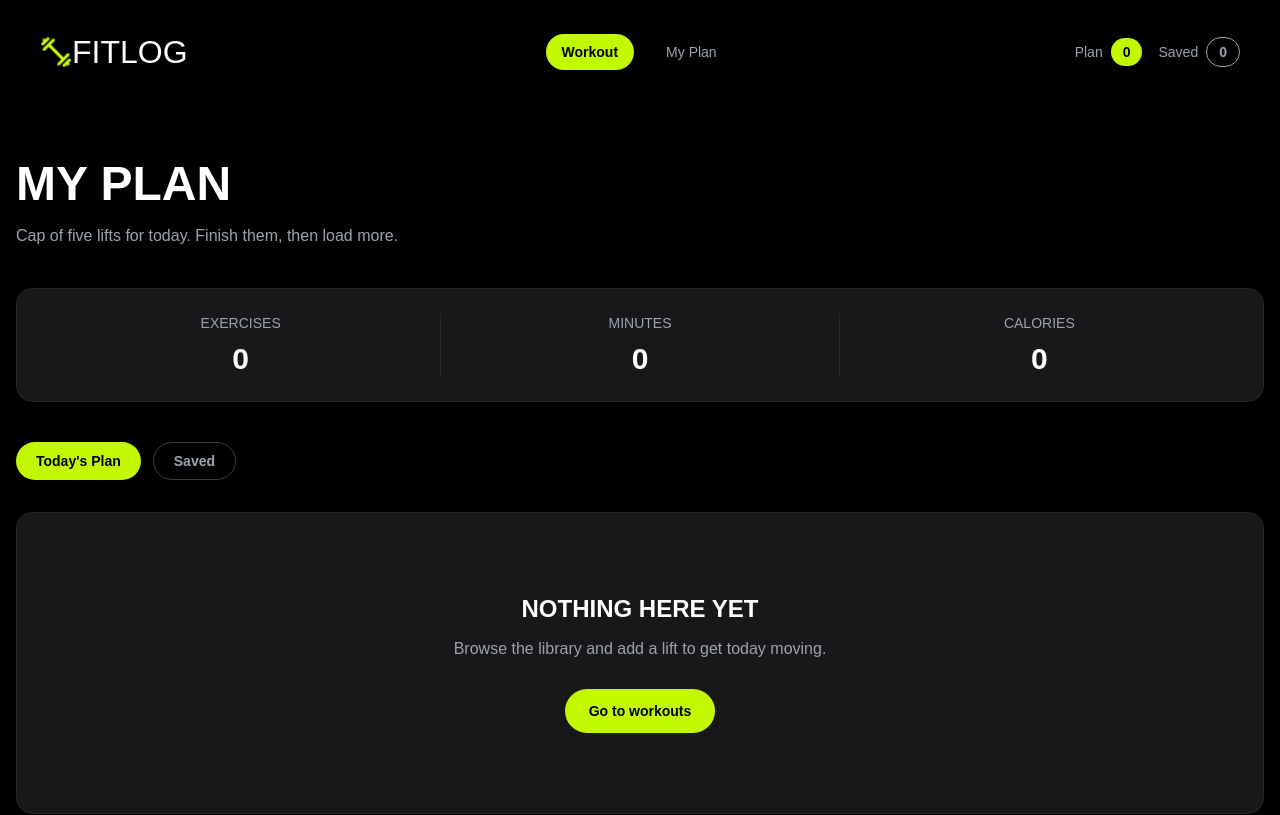
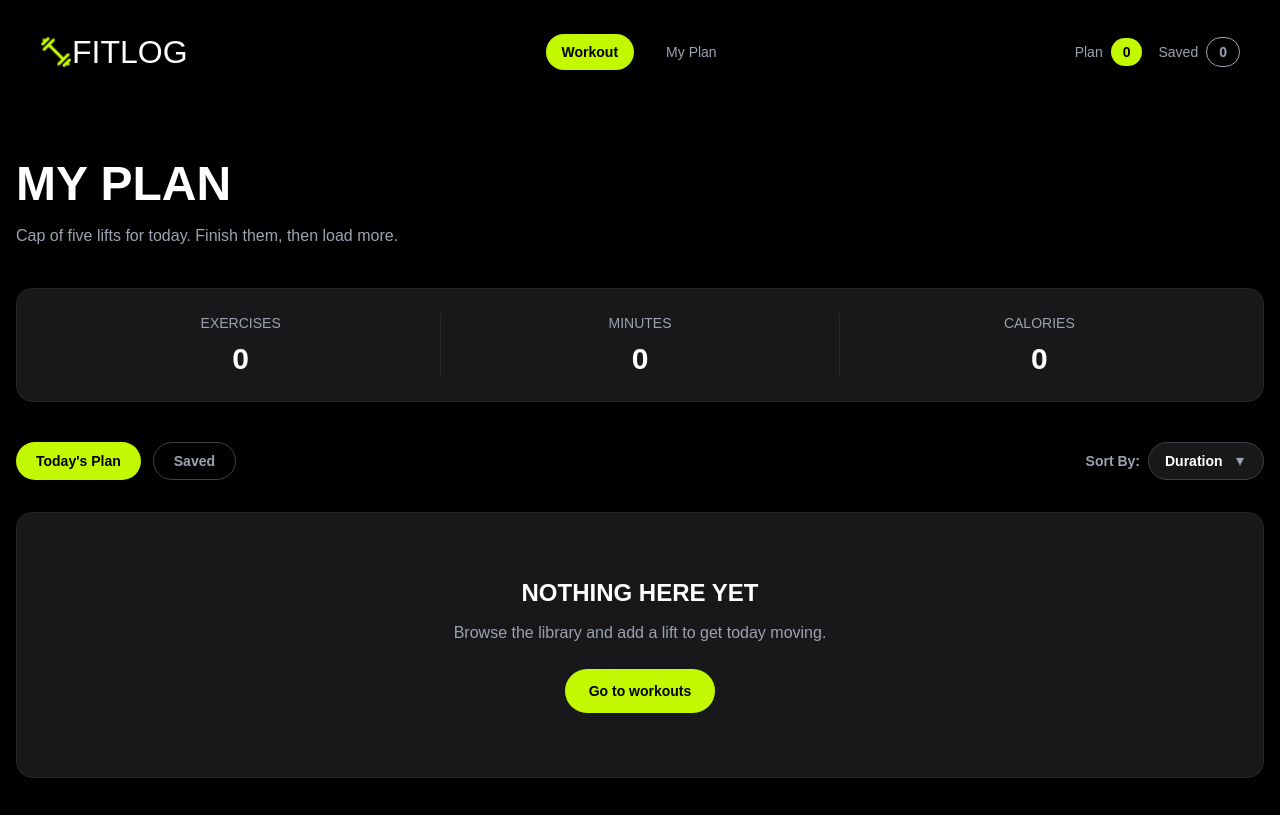
Before and after one commit to ahmedZubaer911/Fit-log, a Next.js app: page /my-plan in a window 1280 px wide. Shown: the top 815 px of the page. Built offline with nearby package versions, Linux system fonts and the light colour scheme.

Commit message:
Improve my plan and workout actions

```diff
--- a/src/app/layout.tsx
+++ b/src/app/layout.tsx
@@ -5,26 +5,25 @@ import { FitLogProvider } from "@/context/FitLogContext";
 import { Toaster } from "react-hot-toast";
 import Footer from "@/components/Footer";
 
-
 export const metadata: Metadata = {
-  title: "Create Next App",
+  title: "Fit Log App",
   description: "Generated by create next app",
 };
 
 export default function RootLayout({ children }: LayoutProps<"/">) {
   return (
-    <html
-      lang="en"
-    >
+    <html lang="en">
       <body className="min-h-full flex flex-col">
         <FitLogProvider>
-        <Navbar />
-        {children}
-        <Footer/>
-        <Toaster position="top-right" />
+          <Navbar />
+
+          <main className="flex-1">{children}</main>
+
+          <Footer />
+
+          <Toaster position="top-right" />
         </FitLogProvider>
-        </body>
-
+      </body>
     </html>
   );
 }
--- a/src/app/my-plan/page.tsx
+++ b/src/app/my-plan/page.tsx
@@ -8,32 +8,41 @@ import { useFitLog } from "@/context/FitLogContext";
 import { useState } from "react";
 
 export default function MyPlanPage() {
-  const {
-    todayPlan,
-    savedWorkouts,
-    removeFromPlan,
-    removeFromSaved,
-    completedWorkouts,
-    markAsDone,
-  } = useFitLog();
+  const { todayPlan, savedWorkouts, removeFromPlan, removeFromSaved } =
+    useFitLog();
 
   const [activeTab, setActiveTab] = useState<"plan" | "saved">("plan");
+  const [planSortBy, setPlanSortBy] = useState<
+    "duration" | "calories" | "rating"
+  >("duration");
 
-  const workouts = activeTab === "plan" ? todayPlan : savedWorkouts;
+  const [savedSortBy, setSavedSortBy] = useState<
+    "duration" | "calories" | "rating"
+  >("duration");
 
-  const totalMinutes = todayPlan.reduce(
+  const sortBy = activeTab === "plan" ? planSortBy : savedSortBy;
+
+  const workouts = [...(activeTab === "plan" ? todayPlan : savedWorkouts)].sort(
+    (a, b) => {
+      if (sortBy === "duration") return a.duration - b.duration;
+      if (sortBy === "calories") return a.caloriesBurned - b.caloriesBurned;
+      return b.rating - a.rating;
+    },
+  );
+
+  const totalMinutes = workouts.reduce(
     (total, workout) => total + workout.duration,
     0,
   );
 
-  const totalCalories = todayPlan.reduce(
+  const totalCalories = workouts.reduce(
     (total, workout) => total + workout.caloriesBurned,
     0,
   );
 
   function handleDone(id: number) {
-    markAsDone(id);
-    toast.success("Workout marked as done");
+    removeFromPlan(id);
+    toast.success("Workout completed");
   }
 
   function handleRemove(id: number) {
@@ -68,7 +77,7 @@ export default function MyPlanPage() {
             <div className="text-center">
               <p className="text-sm text-[#9CA3AF]">EXERCISES</p>
               <p className="mt-2 text-3xl font-bold text-white">
-                {todayPlan.length}
+                {workouts.length}
               </p>
             </div>
 
@@ -88,8 +97,9 @@ export default function MyPlanPage() {
           </div>
         </div>
 
-        {/* Tabs */}
-        <div className="mb-8 flex gap-3">
+        {/* Tabs + Sort */}
+        <div className="mb-8 flex items-center justify-between gap-4">
+          <div className="flex gap-3">
             <button
               onClick={() => setActiveTab("plan")}
               className={`rounded-full px-5 py-2 text-sm font-semibold ${
@@ -112,39 +122,67 @@ export default function MyPlanPage() {
               Saved
             </button>
           </div>
+          <div className="flex items-center gap-2">
+            <span className="text-sm font-semibold text-[#9CA3AF]">
+              Sort By:
+            </span>
+
+            <div className="relative">
+              <select
+                value={sortBy}
+                onChange={(e) => {
+                  const value = e.target.value as
+                    | "duration"
+                    | "calories"
+                    | "rating";
+
+                  if (activeTab === "plan") {
+                    setPlanSortBy(value);
+                  } else {
+                    setSavedSortBy(value);
+                  }
+                }}
+                className="appearance-none rounded-full border border-zinc-700 bg-zinc-900 py-2 pl-4 pr-10 text-sm font-semibold text-white outline-none focus:border-[#C2F800]"
+              >
+                <option value="duration">Duration</option>
+                <option value="calories">Calories</option>
+                <option value="rating">Rating</option>
+              </select>
+
+              <span className="pointer-events-none absolute right-5 top-1/2 -translate-y-1/2 text-[#9CA3AF]">
+                ▾
+              </span>
+            </div>
+          </div>
+        </div>
 
         {/* Workout list */}
         {workouts.length === 0 ? (
-          <div className="rounded-2xl border border-zinc-800 bg-zinc-900 px-6 py-20 text-center">
-            <h2 className="text-2xl font-bold text-white">NOTHING HERE YET</h2>
+          <div className="rounded-2xl border border-zinc-800 bg-zinc-900 px-6 py-16 text-center">
+            <h2 className="text-2xl font-bold uppercase text-white">
+              NOTHING HERE YET
+            </h2>
 
-            <p className="mx-auto mt-3 max-w-md text-[#9CA3AF]">
+            <p className="mt-3 text-sm text-[#9CA3AF] sm:text-base">
               Browse the library and add a lift to get today moving.
             </p>
 
             <Link
               href="/"
-              className="mt-7 inline-block rounded-full bg-[#C2F800] px-6 py-3 text-sm font-bold text-black hover:opacity-90"
+              className="mt-6 inline-block rounded-full bg-[#C2F800] px-6 py-3 text-sm font-bold text-black transition hover:opacity-90"
             >
               Go to workouts
             </Link>
           </div>
         ) : (
-          <div className="space-y-4">
-            {workouts.map((workout) => {
-              const isDone = completedWorkouts.includes(workout.id);
-
+          workouts.map((workout) => {
             return (
               <div
                 key={workout.id}
-                  className={`flex flex-col gap-5 rounded-2xl border bg-zinc-900 p-4 md:flex-row md:items-center ${
-                    isDone
-                      ? "border-[#C2F800]/40 opacity-70"
-                      : "border-zinc-800"
-                  }`}
+                className="flex min-h-45 overflow-hidden rounded-2xl border border-zinc-800 bg-zinc-900"
               >
-                  {/* Thumbnail */}
-                  <div className="relative h-40 w-full shrink-0 overflow-hidden rounded-xl md:h-28 md:w-44">
+                {/* Image */}
+                <div className="relative w-48 shrink-0">
                   <Image
                     src={workout.image}
                     alt={workout.name}
@@ -153,13 +191,9 @@ export default function MyPlanPage() {
                   />
                 </div>
 
-                  {/* Main info */}
-                  <div className="min-w-0 flex-1">
-                    <h2
-                      className={`text-xl font-bold uppercase ${
-                        isDone ? "text-[#9CA3AF] line-through" : "text-white"
-                      }`}
-                    >
+                {/* Workout information */}
+                <div className="flex flex-1 flex-col justify-center px-6 py-5">
+                  <h2 className="text-xl font-bold uppercase text-white">
                     {workout.name}
                   </h2>
 
@@ -167,8 +201,8 @@ export default function MyPlanPage() {
                     {workout.equipment}
                   </p>
 
-                    {/* Stats */}
-                    <div className="mt-4 flex flex-wrap gap-5 text-sm text-[#9CA3AF]">
+                  {/* Stats — one horizontal row */}
+                  <div className="mt-5 flex items-center gap-6 text-sm text-[#9CA3AF]">
                     <span className="inline-flex items-center gap-1.5">
                       <Clock3 size={16} />
                       {workout.duration} min
@@ -186,11 +220,11 @@ export default function MyPlanPage() {
                   </div>
                 </div>
 
-                  {/* Actions */}
-                  <div className="flex shrink-0 flex-wrap items-center gap-3">
+                {/* Actions — one horizontal row */}
+                <div className="flex shrink-0 items-center gap-3 px-5">
                   <Link
                     href={`/workouts/${workout.id}`}
-                      className="rounded-full border border-zinc-700 px-4 py-2 text-sm font-semibold text-white hover:border-[#C2F800] hover:text-[#C2F800]"
+                    className="rounded-full border border-zinc-700 px-4 py-2 text-center text-sm font-semibold text-white hover:border-[#C2F800] hover:text-[#C2F800]"
                   >
                     View Details
                   </Link>
@@ -198,11 +232,10 @@ export default function MyPlanPage() {
                   {activeTab === "plan" && (
                     <button
                       onClick={() => handleDone(workout.id)}
-                        disabled={isDone}
-                        className="inline-flex items-center gap-2 rounded-full bg-[#C2F800] px-4 py-2 text-sm font-semibold text-black disabled:cursor-default disabled:opacity-60"
+                      className="inline-flex items-center gap-2 rounded-full bg-[#C2F800] px-4 py-2 text-sm font-semibold text-black"
                     >
                       <Check size={16} />
-                        {isDone ? "Done" : "Mark as Done"}
+                      Mark as Done
                     </button>
                   )}
 
@@ -216,8 +249,7 @@ export default function MyPlanPage() {
                 </div>
               </div>
             );
-            })}
-          </div>
+          })
         )}
       </div>
     </main>
--- a/src/app/not-found.tsx
+++ b/src/app/not-found.tsx
@@ -4,9 +4,6 @@ export default function NotFound() {
   return (
     <main className="flex min-h-screen items-center justify-center bg-black px-4">
       <div className="text-center">
-        <p className="text-sm font-semibold tracking-[0.2em] text-[#C2F800]">
-          FITLOG
-        </p>
 
         <h1 className="mt-4 text-6xl font-bold text-white">404</h1>
 
--- a/src/app/page.tsx
+++ b/src/app/page.tsx
@@ -4,13 +4,12 @@ import WorkoutLibrary from "@/components/WorkoutLibrary";
 
 export default function Home() {
   return (
-    <main className="min-h-screen bg-black">
+    <>
       <Hero />
 
-      {/* Library will go here */}
       <section id="library" className="min-h-screen bg-black">
         <WorkoutLibrary />
       </section>
-    </main>
+    </>
   );
 }
--- a/src/components/WorkoutActions.tsx
+++ b/src/components/WorkoutActions.tsx
@@ -1,24 +1,30 @@
 "use client";
 
-import { Bookmark, Plus } from "lucide-react";
 import toast from "react-hot-toast";
 
 import { useFitLog } from "@/context/FitLogContext";
 import { Workout } from "@/types/workoutType";
+import { Bookmark } from "lucide-react";
 
 interface WorkoutActionsProps {
   workout: Workout;
 }
 
 export default function WorkoutActions({ workout }: WorkoutActionsProps) {
-  const { addToPlan, saveWorkout } = useFitLog();
+  const { todayPlan, savedWorkouts, addToPlan, saveWorkout } = useFitLog();
+  const isAdded = todayPlan.some((item) => item.id === workout.id);
+  const isSaved = savedWorkouts.some((item) => item.id === workout.id);
 
   function handleAddToPlan() {
+    if (isAdded) return;
+
     addToPlan(workout);
     toast.success("Added to today's plan");
   }
 
   function handleSave() {
+    if (isSaved) return;
+
     saveWorkout(workout);
     toast.success("Saved for later");
   }
@@ -27,15 +33,24 @@ export default function WorkoutActions({ workout }: WorkoutActionsProps) {
     <div className="mt-10 flex flex-wrap gap-4">
       <button
         onClick={handleAddToPlan}
-        className="inline-flex items-center gap-2 rounded-full bg-[#C2F800] px-6 py-3 font-semibold text-black hover:opacity-90"
+        disabled={isAdded}
+        className={`inline-flex items-center gap-2 rounded-full px-6 py-3 font-semibold ${
+          isAdded
+            ? "cursor-not-allowed bg-zinc-700 text-zinc-400"
+            : "bg-[#C2F800] text-black hover:opacity-90"
+        }`}
       >
-        <Plus size={18} />
-        Add to today&apos;s plan
+        {isAdded ? "✓ Added to today's plan" : "Add to today's plan"}
       </button>
 
       <button
         onClick={handleSave}
-        className="inline-flex items-center gap-2 rounded-full border border-[#9CA3AF] px-6 py-3 font-semibold text-[#9CA3AF] hover:border-white hover:text-white"
+        disabled={isSaved}
+        className={`inline-flex items-center gap-2 rounded-full px-6 py-3 font-semibold ${
+          isSaved
+            ? "cursor-not-allowed border border-zinc-700 bg-zinc-700 text-zinc-400"
+            : "border border-[#9CA3AF] text-[#9CA3AF] hover:border-white hover:text-white"
+        }`}
       >
         <Bookmark size={18} />
         Save for later
--- a/src/context/FitLogContext.tsx
+++ b/src/context/FitLogContext.tsx
@@ -10,8 +10,6 @@ interface FitLogContextType {
   removeFromPlan: (id: number) => void;
   saveWorkout: (workout: Workout) => void;
   removeFromSaved: (id: number) => void;
-  completedWorkouts: number[];
-  markAsDone: (id: number) => void;
 }
 
 const FitLogContext = createContext<FitLogContextType | undefined>(undefined);
@@ -19,7 +17,6 @@ const FitLogContext = createContext<FitLogContextType | undefined>(undefined);
 export function FitLogProvider({ children }: { children: React.ReactNode }) {
   const [todayPlan, setTodayPlan] = useState<Workout[]>([]);
   const [savedWorkouts, setSavedWorkouts] = useState<Workout[]>([]);
-  const [completedWorkouts, setCompletedWorkouts] = useState<number[]>([]);
 
   function addToPlan(workout: Workout) {
     setTodayPlan((current) => {
@@ -50,15 +47,6 @@ export function FitLogProvider({ children }: { children: React.ReactNode }) {
       current.filter((workout) => workout.id !== id),
     );
   }
-  function markAsDone(id: number) {
-    setCompletedWorkouts((current) => {
-      if (current.includes(id)) {
-        return current;
-      }
-
-      return [...current, id];
-    });
-  }
 
   return (
     <FitLogContext.Provider
@@ -69,8 +57,6 @@ export function FitLogProvider({ children }: { children: React.ReactNode }) {
         removeFromPlan,
         saveWorkout,
         removeFromSaved,
-        completedWorkouts,
-        markAsDone,
       }}
     >
       {children}
```
Also changed, not shown: src/app/loading.tsx (added, +13 -0 lines), src/components/WorkoutCard.tsx (+26 -13 lines), src/components/WorkoutLibrary.tsx (+8 -6 lines), src/components/navbar.tsx (+4 -5 lines). Lines whose indentation alone changed are shown as unchanged.
